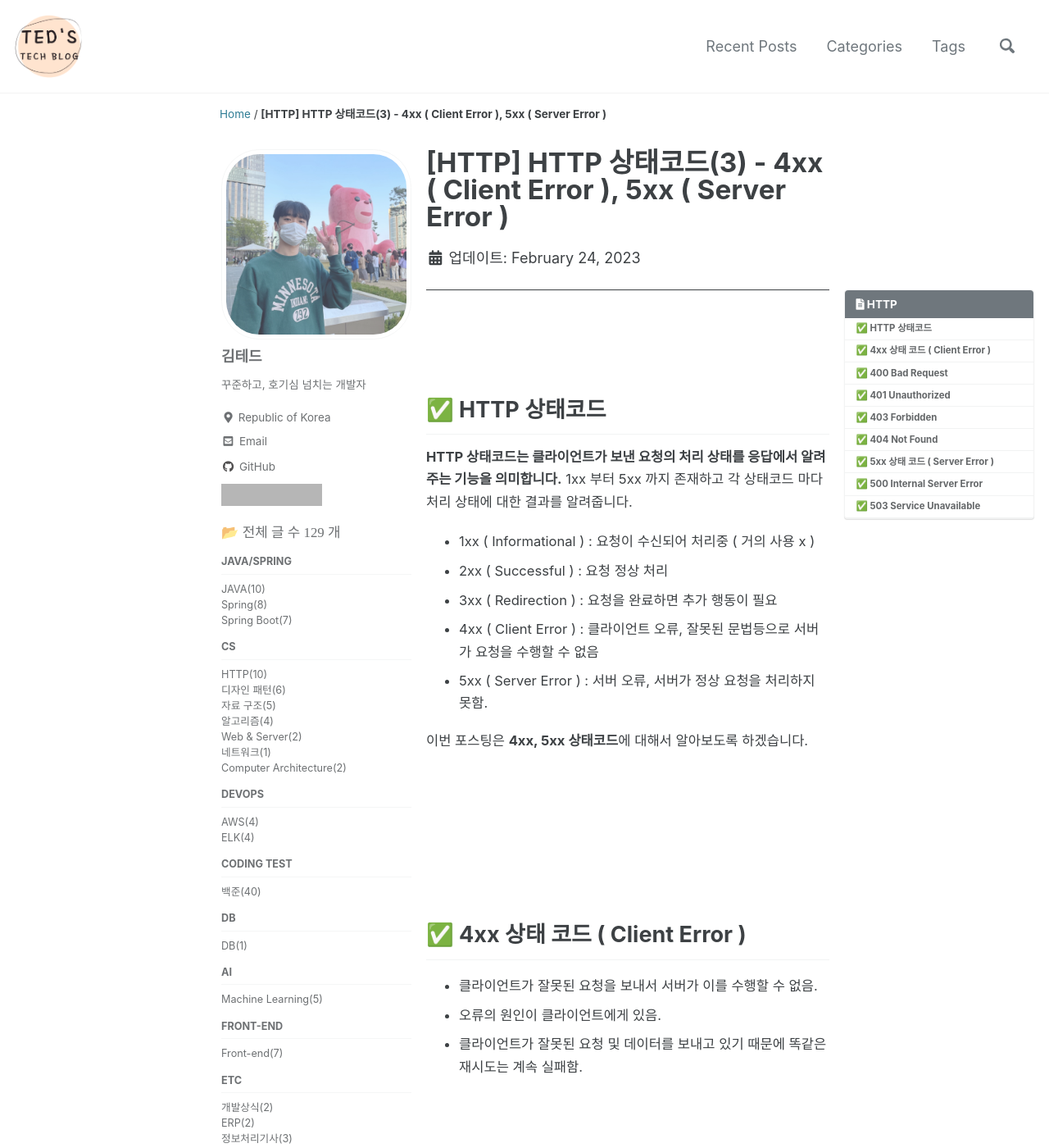
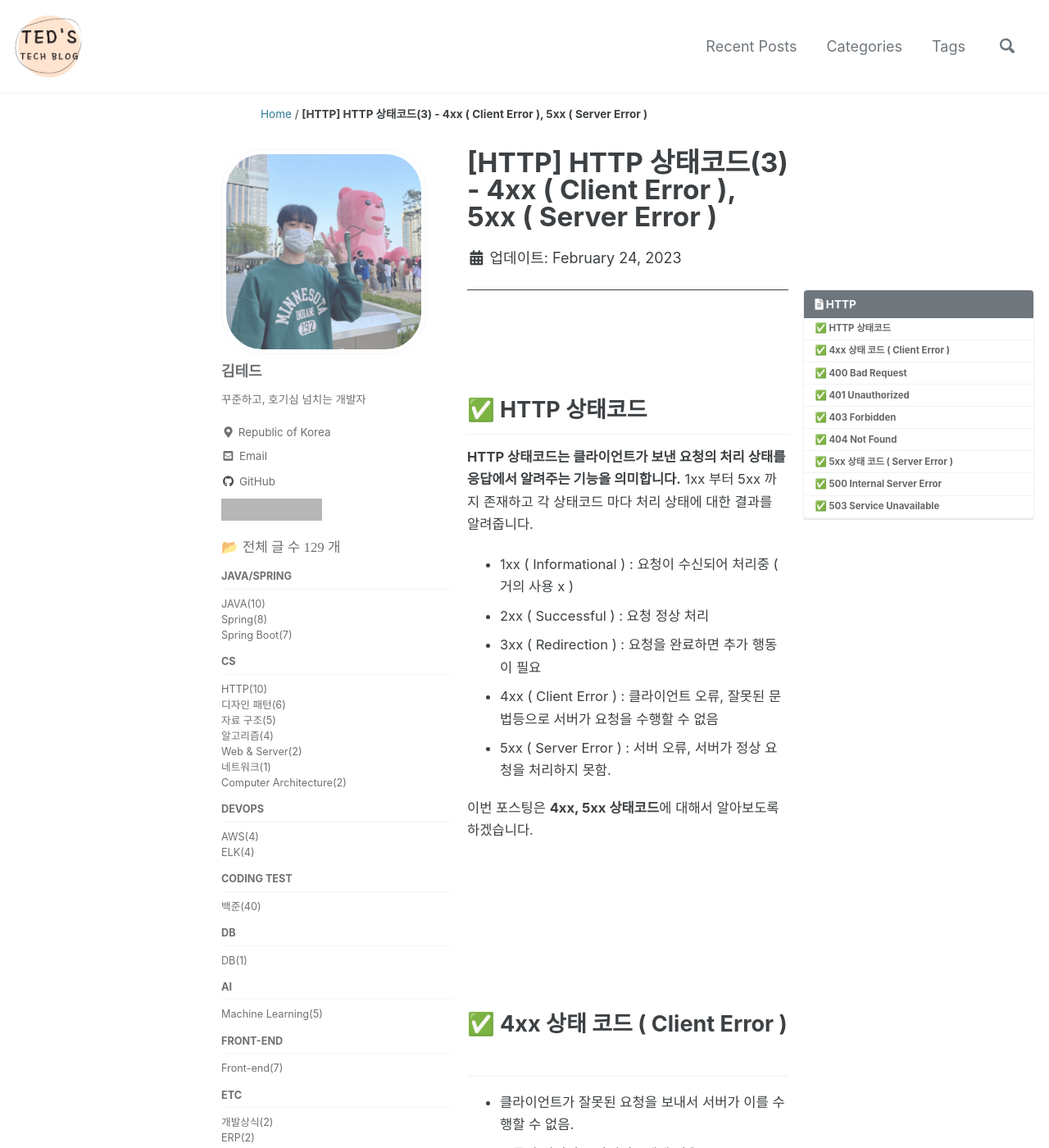
Before and after one commit to idkim97/idkim97.github.io, a Jekyll site: the page built from _posts/2023-02-24-HTTP 상태코드(3) - 4xx ( Client Error ) , 5xx ( Server Error ).md, in a window 1280 px wide and 1400 px high. Shown: the whole window at 82% size. Built offline with Jekyll 4.4.1, drawn with Linux system fonts in a browser that asks for light colours; cached includes are drawn as plain includes; some web fonts are replaced; comment, search, counter and statistics services are not loaded; grey boxes are pictures that could not be loaded.

Commit message:
사이드바 너비조절

```diff
--- a/_sass/minimal-mistakes/_variables.scss
+++ b/_sass/minimal-mistakes/_variables.scss
@@ -152,8 +152,8 @@
    ========================================================================== */
 
    // 2024.03.28 재설정 (본문 너비 늘림)
-   $right-sidebar-width-narrow: 300px !default;
-   $right-sidebar-width: 250px !default;
+   $right-sidebar-width-narrow: 100px !default;
+   $right-sidebar-width: 300px !default;
    $right-sidebar-width-wide: 350px !default;
 
 
```
